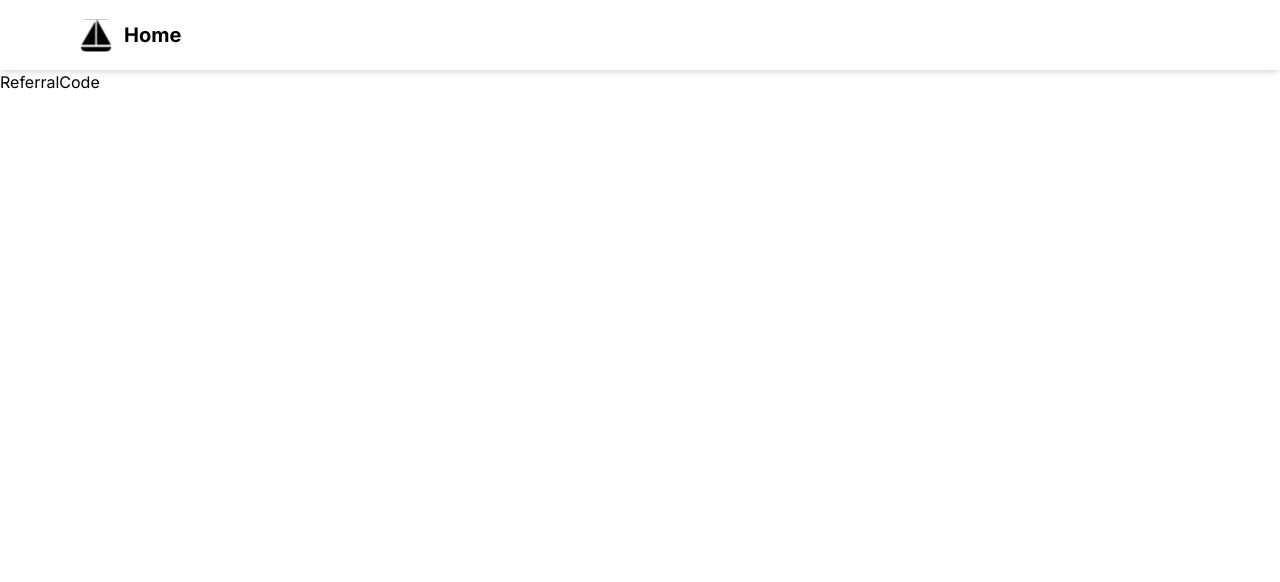
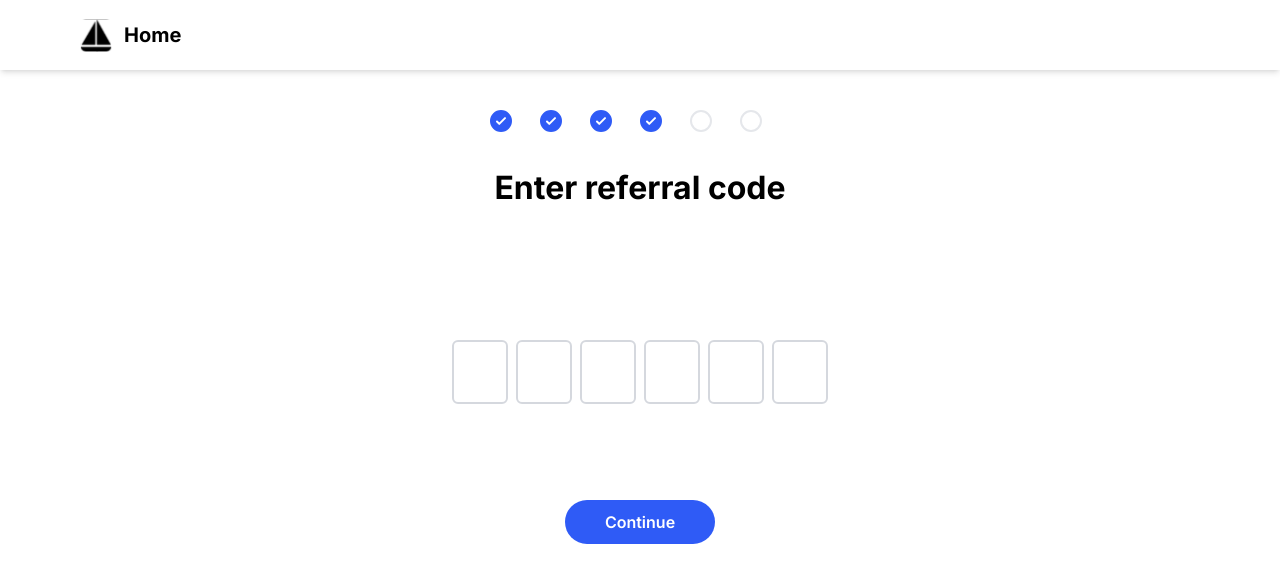
Before and after one commit to Febin-Joseph/Tramona, a React (Vite) app: page /code in a window 1280 px wide. Shown: the top 582 px of the page. Built offline with nearby package versions, Linux system fonts and the light colour scheme.

Commit message:
completed social feed, invite, referralcode pages

```diff
--- a/src/components/InviteInput.tsx
+++ b/src/components/InviteInput.tsx
@@ -1,6 +1,13 @@
-const InviteInput = () => {
+import { FC } from "react"
+
+const InviteInput: FC = () => {
   return (
-    <div>InviteInput</div>
+    <div>
+      <h5 className="text-gray-10 font-medium text-[14px] tracking-wider">Your referral code</h5>
+      <div className="border-2 border-gray-20 w-[285px] h-[60px] rounded-1xl mt-4">
+        <h1 className="text-[40px] font-medium text-gray-10 tracking-[12px]">FHJENX</h1>
+      </div>
+    </div>
   )
 }
 
--- a/src/components/RefCodeInput.tsx
+++ b/src/components/RefCodeInput.tsx
@@ -1,7 +1,35 @@
-const RefCodeInput = () => {
-  return (
-    <div>RefCodeInput</div>
-  )
+import { FC, useState } from "react";
+
+interface RefCodeInput {
+  onContinue: () => void;
 }
 
-export default RefCodeInput
+const RefCodeInput: FC<RefCodeInput> = () => {
+  const [code, setCode] = useState<string[]>(new Array(6).fill(""));
+
+  const handleChange = (index: number, value: string) => {
+    if (value.length <= 1) {
+      const newOtp = [...code];
+      newOtp[index] = value;
+      setCode(newOtp);
+    }
+  };
+
+  return (
+    <div className="flex flex-col items-center justify-center gap-4">
+      <div className="flex gap-2">
+        {code.map((digit, index) => (
+          <input
+            key={index}
+            type="text"
+            value={digit}
+            onChange={(e) => handleChange(index, e.target.value)}
+            className="w-14 h-16 text-4xl text-center border-2 border-gray-20 rounded-md uppercase"
+          />
+        ))}
+      </div>
+    </div>
+  );
+};
+
+export default RefCodeInput;
--- a/src/components/common/Timeline.tsx
+++ b/src/components/common/Timeline.tsx
@@ -1,7 +1,59 @@
-const Timeline = () => {
-  return (
-    <div>Timeline</div>
-  )
+import React from 'react';
+import { check } from '../../constant';
+
+interface TimelineProps {
+  data: number;
 }
 
-export default Timeline
+const Timeline: React.FC<TimelineProps> = ({ data }) => {
+  const renderTimeline = () => {
+    const timelineItems = [];
+
+    for (let i = 1; i <= 6; i++) {
+      const isActive = i <= data;
+      timelineItems.push(
+        <div
+          key={i}
+          className={`border-2 w-[22px] h-[22px] rounded-full ${isActive ? 'bg-blue-10 border-blue-10' : ''} relative `}
+        >
+          {isActive &&
+            <div className="absolute inset-1/2 w-3 h-3 bg-white rounded-full"></div>
+          }
+          {isActive && isActive && (
+            <div className="absolute inset-0 flex items-center justify-center">
+              <img src={check} alt="check" />
+            </div>
+          )}
+        </div>
+      );
+    }
+    return timelineItems;
+  };
+
+  const renderConnectorLines = () => {
+    const connectorLines = [];
+
+    for (let i = 1; i < 6; i++) {
+      connectorLines.push(
+        <div
+          key={i}
+          className={`flex h-[3px] w-[25px] bg-black self-stretch`}
+        ></div>
+      );
+    }
+    return connectorLines;
+  };
+
+  return (
+    <div className="flex flex-col space-y-4 items-center">
+      <div className="flex space-x-7 items-center justify-center">
+        {renderTimeline()}
+      <div className="flex items-center space-x-10">
+        {/* {renderConnectorLines()} */}
+      </div>
+    </div>
+      </div>
+  );
+};
+
+export default Timeline;
--- a/src/constant/index.tsx
+++ b/src/constant/index.tsx
@@ -1,7 +1,9 @@
 import logo from '../assets/logo.svg'
 import social from '../assets/social-logo.svg'
+import check from '../assets/check.svg'
 
 export {
     logo,
-    social
+    social,
+    check,
 }
--- a/src/pages/Home2.tsx
+++ b/src/pages/Home2.tsx
@@ -11,7 +11,7 @@ const Home2: FC = () => {
 
   return (
     <div className="flex flex-col items-center justify-center pt-10">
-      <Timeline />
+      <Timeline data={1}/>
       <div className="mt-80">
         <Button
           label="Continue"
--- a/src/pages/InviteFrnd.tsx
+++ b/src/pages/InviteFrnd.tsx
@@ -1,5 +1,5 @@
 import { FC } from "react";
-import { Button, Timeline } from "../components";
+import { Button, InviteInput, Timeline } from "../components";
 import { useNavigate } from "react-router-dom";
 
 const InviteFrnd: FC = () => {
@@ -12,18 +12,17 @@ const InviteFrnd: FC = () => {
   return (
     <div className="max-container padding-container mb-5">
       <div className="flex flex-col items-center justify-center pt-10">
-        <Timeline />
+        <Timeline data={3} />
         <div className="mt-8 text-center max-w-[400px]">
           <h6 className="font-bold text-[32px]">Invite your friends</h6>
           <p className="text-[14px] font-medium mt-14 lg:mt-16 px-6">
             We offer a generou<span className="bg-yellow-300">s 30%</span> base profit split with people you bring to the platform.
           </p>
+
           <div className="mt-14 flex flex-col items-center justify-center gap-[18px]">
-            <h5 className="text-gray-10 font-medium text-[14px] tracking-wider">Your referral code</h5>
-            <div className="border-2 border-gray-20 w-[285px] h-[60px] rounded-1xl">
-              <h1 className="text-[40px] font-medium text-gray-10 tracking-[12px]">FHJENX</h1>
-            </div>
+            <InviteInput />
           </div>
+
         </div>
         <div className="mt-20 lg:mt-24 mb-10 flex flex-col">
           <Button
@@ -33,7 +32,7 @@ const InviteFrnd: FC = () => {
           />
           <Button
             label="Skip"
-            className="text-[14px] font-medium text-[#787878]"
+            className="text-[14px] font-medium text-gray-500"
           />
         </div>
       </div>
--- a/src/pages/ReferralCode.tsx
+++ b/src/pages/ReferralCode.tsx
@@ -1,6 +1,35 @@
-const ReferralCode = () => {
+import { FC } from "react";
+import { Button, RefCodeInput, Timeline } from "../components";
+import { useNavigate } from "react-router-dom";
+
+const ReferralCode: FC = () => {
+  const navigate = useNavigate();
+
+  const handleContinue = () => {
+    navigate('/last');
+  };
+
   return (
-    <div>ReferralCode</div>
+    <div className="max-container padding-container mb-5">
+      <div className="flex flex-col items-center justify-center pt-10">
+        <Timeline data={4} />
+        <div className="mt-8 text-center max-w-[400px]">
+          <h6 className="font-bold text-[32px]">Enter referral code</h6>
+          <div className="mt-32">
+            <RefCodeInput onContinue={handleContinue} />
+          </div>
+        </div>
+
+        <div className="mt-20 lg:mt-24 mb-10 flex flex-col">
+          <Button
+            label="Continue"
+            color="bg-blue-10"
+            onClick={handleContinue}
+          />
+        </div>
+
+      </div>
+    </div>
   )
 }
 
--- a/src/pages/SocialFeed.tsx
+++ b/src/pages/SocialFeed.tsx
@@ -13,7 +13,7 @@ const SocialFeed: FC = () => {
   return (
     <div className="max-container padding-container mb-5">
       <div className="flex flex-col items-center justify-center pt-10">
-        <Timeline />
+        <Timeline data={2}/>
         <div className="mt-8 text-center max-w-[500px]">
           <h6 className="font-semibold text-[18px]">We have a social feed.</h6>
           <p className="text-[14px] font-medium mt-14 lg:mt-16 px-6">
```
Also changed, not shown: src/assets/check.svg (added).
